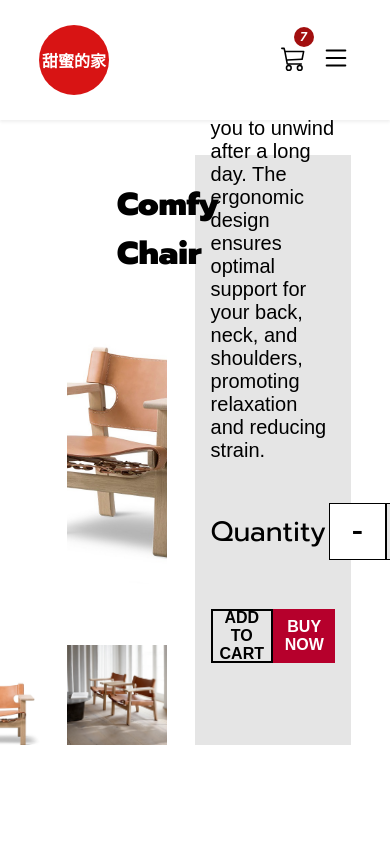
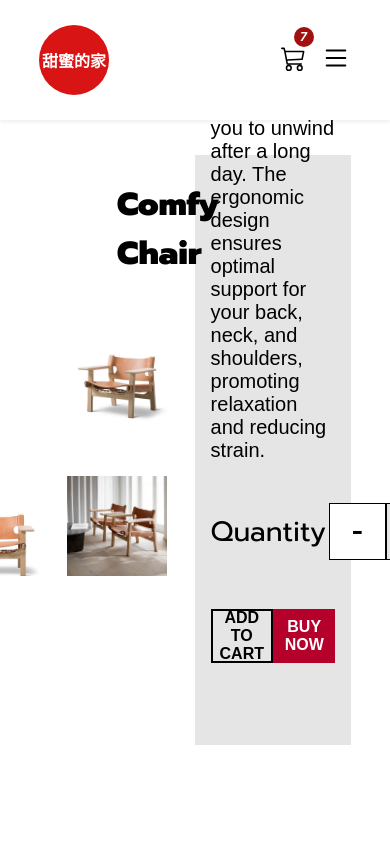
Before and after one commit to DanielRamsgard/e-commerce-frontend, a React (Create React App) app: page /product in a window 390 px wide. Shown: the top 844 px of the page. Built offline with nearby package versions, Linux system fonts and the light colour scheme; a web font is replaced by a local one.

Commit message:
responsive

```diff
--- a/src/index.css
+++ b/src/index.css
@@ -1076,7 +1076,7 @@ input {
 .product-images-container-2 {
     display: flex;
     flex-direction: column;
-    justify-content: flex-end;
+    justify-content: center;
     align-items: center;
     width: 80%;
     height: inherit;
@@ -1085,7 +1085,6 @@ input {
 .product-big-image-container {
     overflow: hidden;
     width: inherit;
-    height: 60%;
 }
 
 .three-max-image-container {
```
